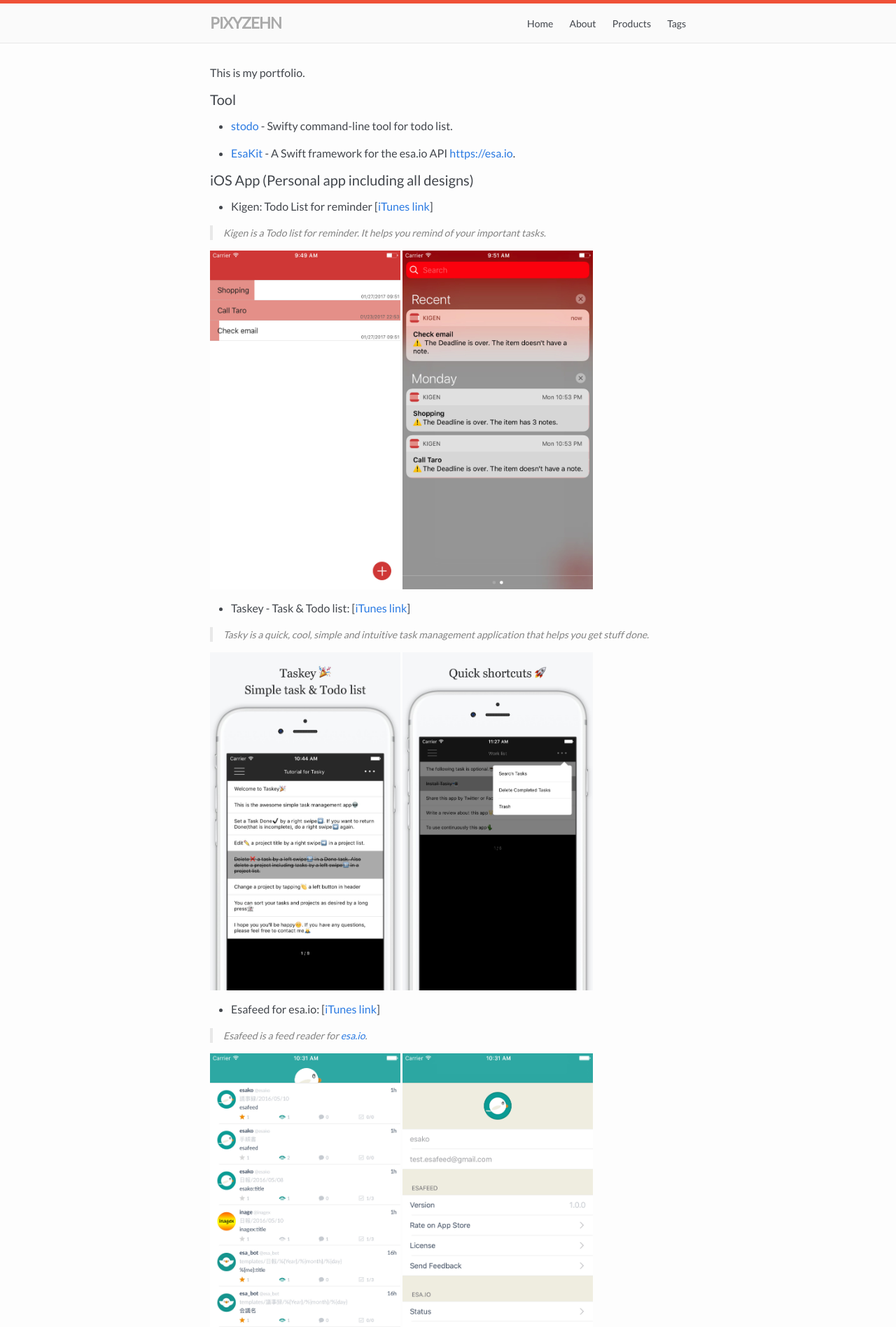
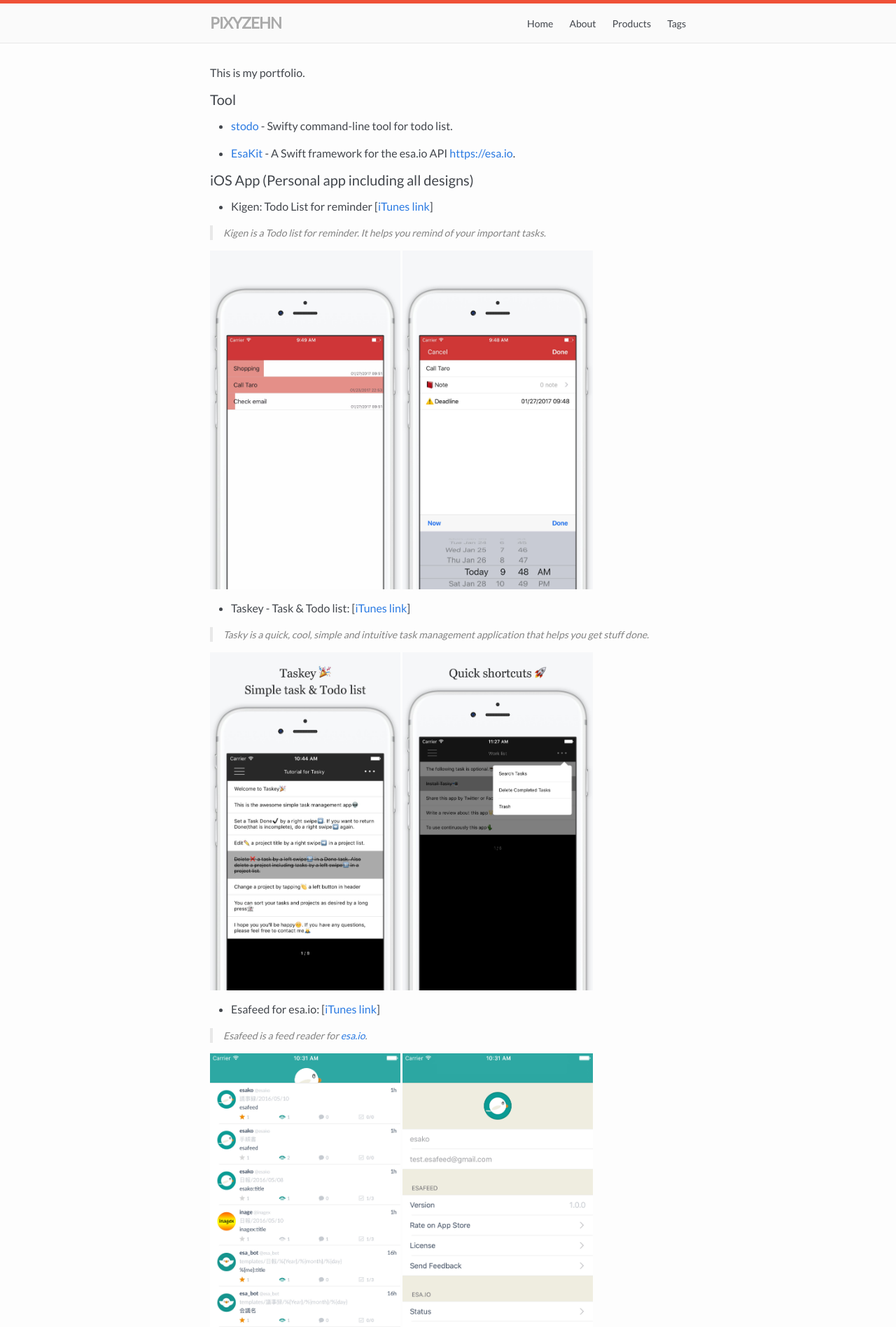
Before and after one commit to pixyzehn/pixyzehn.com, a Jekyll site: the page built from pages/products.md, in a window 1280 px wide. Shown: the top 1896 px of the page at 70% size. Built offline with Jekyll 4.4.1, drawn with Linux system fonts in a browser that asks for light colours.

Commit message:
Update screen shot

```diff
--- a/pages/products.md
+++ b/pages/products.md
@@ -18,8 +18,8 @@ This is my portfolio.
 
 > Kigen is a Todo list for reminder. It helps you remind of your important tasks.
 
-![kigen01]({{ site.url }}/assets/kigen01.png){:width="40%"}
-![kigen02]({{ site.url }}/assets/kigen02.png){:width="40%"}
+![kigen01]({{ site.url }}/assets/kigen01.jpg){:width="40%"}
+![kigen02]({{ site.url }}/assets/kigen02.jpg){:width="40%"}
 
 - Taskey - Task & Todo list: [[iTunes link](https://itunes.apple.com/us/app/taskey-tasuku-guan-li-todorisuto/id1063089003?ls=1&mt=8){:target="_blank"}]
 
```
Also changed, not shown: assets/kigen01.jpg (added), assets/kigen01.png (deleted), assets/kigen02.jpg (added), assets/kigen02.png (deleted).
